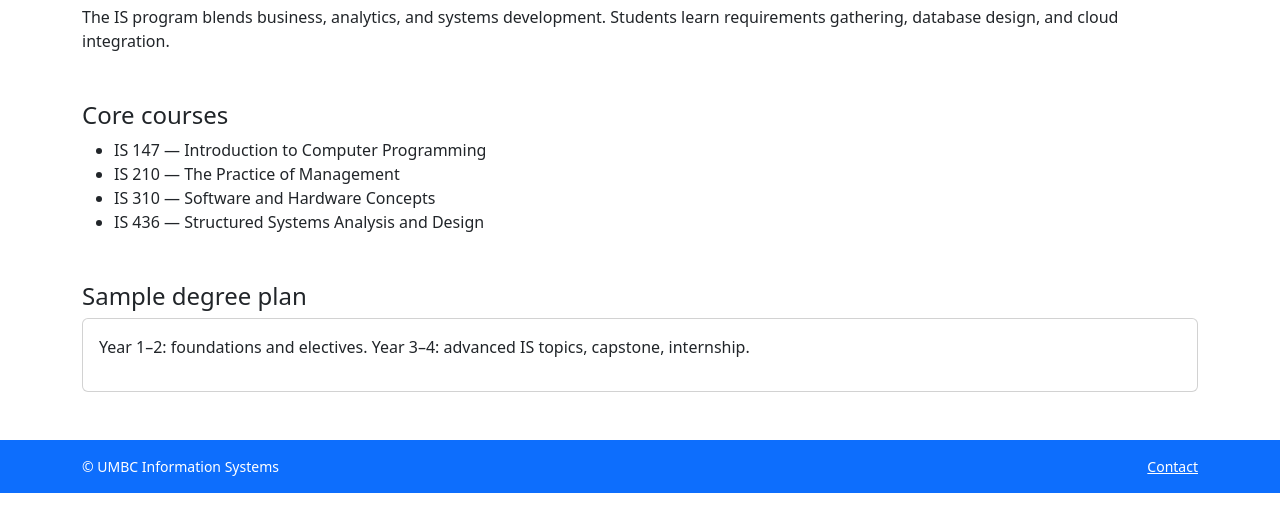
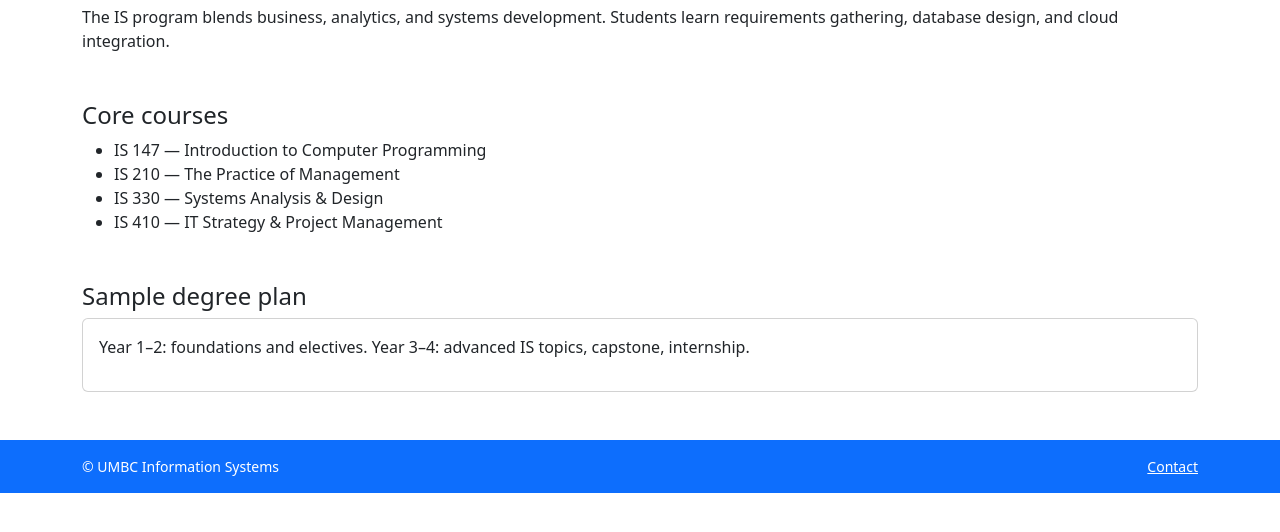
Before and after one commit to Ray2632/IS436Lab4, a plain HTML site: page undergraduate.html in a window 1280 px wide. Shown: the part 200-732 px from the top of the page. Drawn offline with nearby package versions, Linux system fonts and the light colour scheme.

Commit message:
Update IS core course list with corrected course numbers and names
- Revised course titles in Undergraduate page for accuracy
- Ensured curriculum details reflect current IS program requirements

```diff
--- a/undergraduate.html
+++ b/undergraduate.html
@@ -42,8 +42,8 @@
         <ul>
           <li>IS 147 — Introduction to Computer Programming</li>
           <li>IS 210 — The Practice of Management</li>
-          <li>IS 310 — Software and Hardware Concepts</li>
-          <li>IS 436 — Structured Systems Analysis and Design</li>
+          <li>IS 330 — Systems Analysis & Design</li>
+          <li>IS 410 — IT Strategy & Project Management</li>
         </ul>
       </section>
 
```
